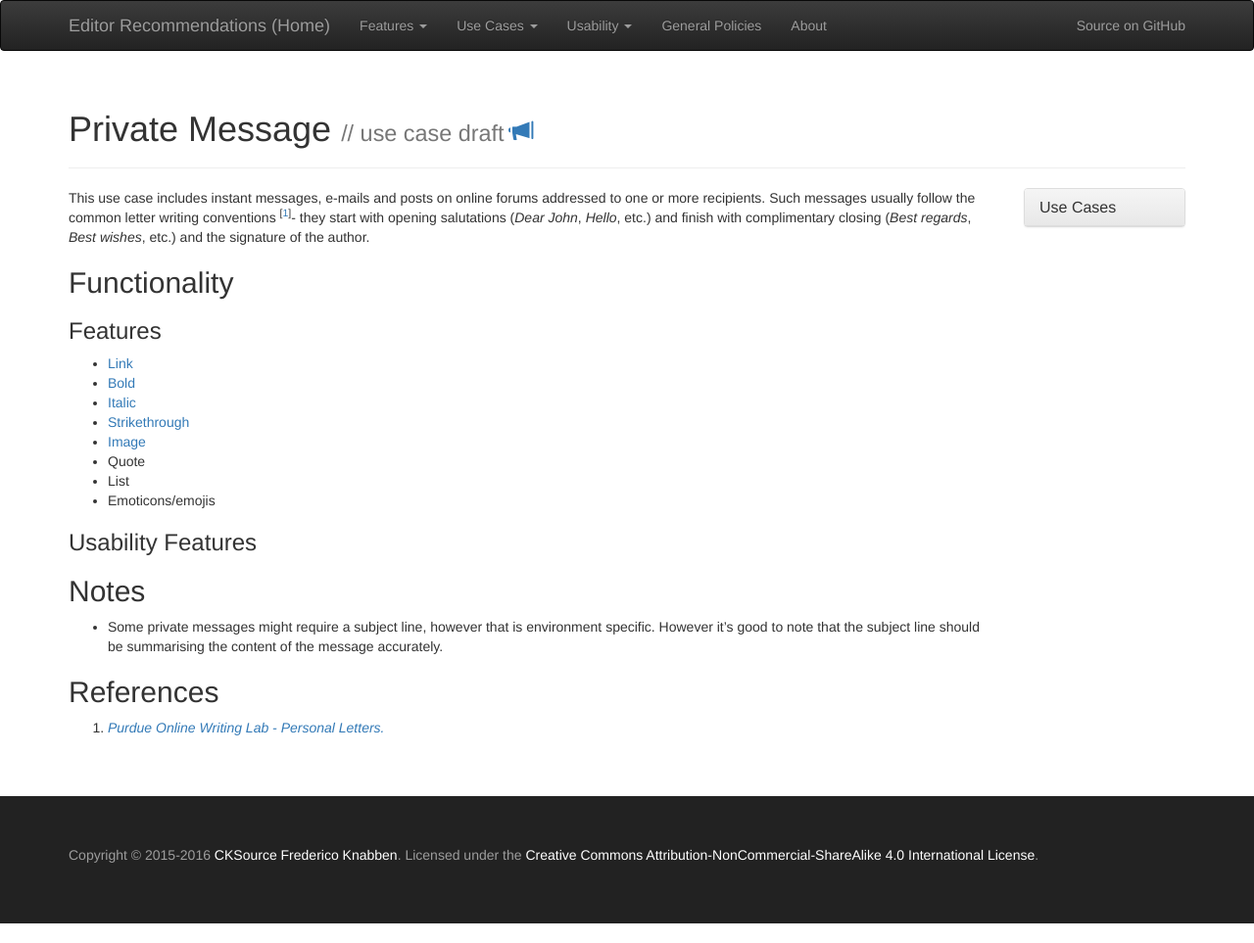
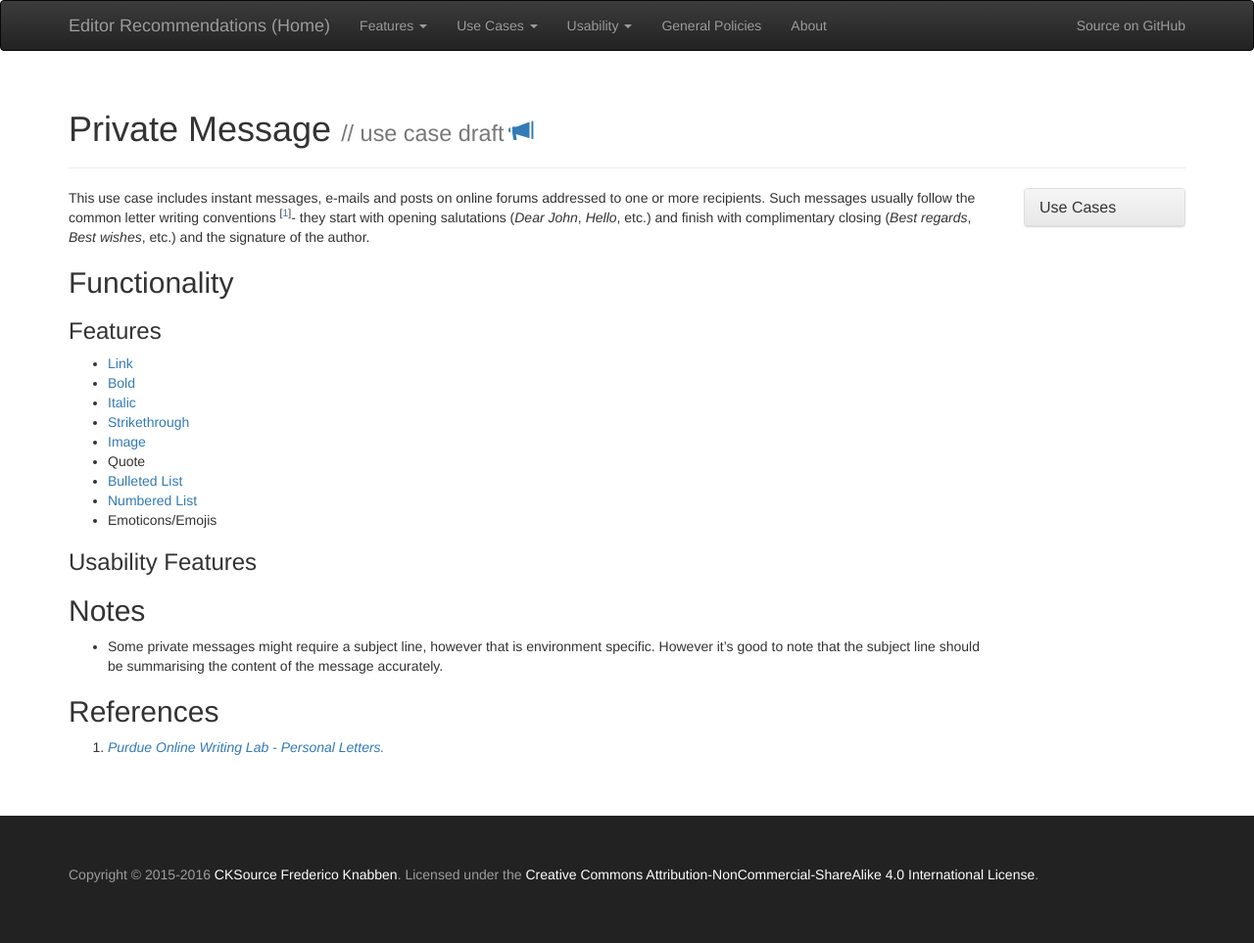
Before and after one commit to ckeditor/editor-recommendations, a Jekyll site: the page built from _use-cases/private-message.md, in a window 1280 px wide. Shown: the whole page at 98% size. Built offline with Jekyll 4.4.1, drawn with Linux system fonts in a browser that asks for light colours; nearby versions of some CDN libraries.

Commit message:
Updated links to lists features.

```diff
--- a/_use-cases/private-message.md
+++ b/_use-cases/private-message.md
@@ -22,8 +22,9 @@ This use case includes instant messages, e-mails and posts on online forums addr
 * [Strikethrough]({{ site.baseurl }}/features/strikethrough.html)
 * [Image]({{ site.baseurl }}/features/image.html)
 * Quote
-* List
-* Emoticons/emojis
+* [Bulleted List]({{ site.baseurl }}/features/bulleted-list.html)
+* [Numbered List]({{ site.baseurl }}/features/numbered-list.html)
+* Emoticons/Emojis
 
 
 {% endcapture %}
```
Also changed, not shown: _use-cases/blog-article.md (+2 -1 lines).
